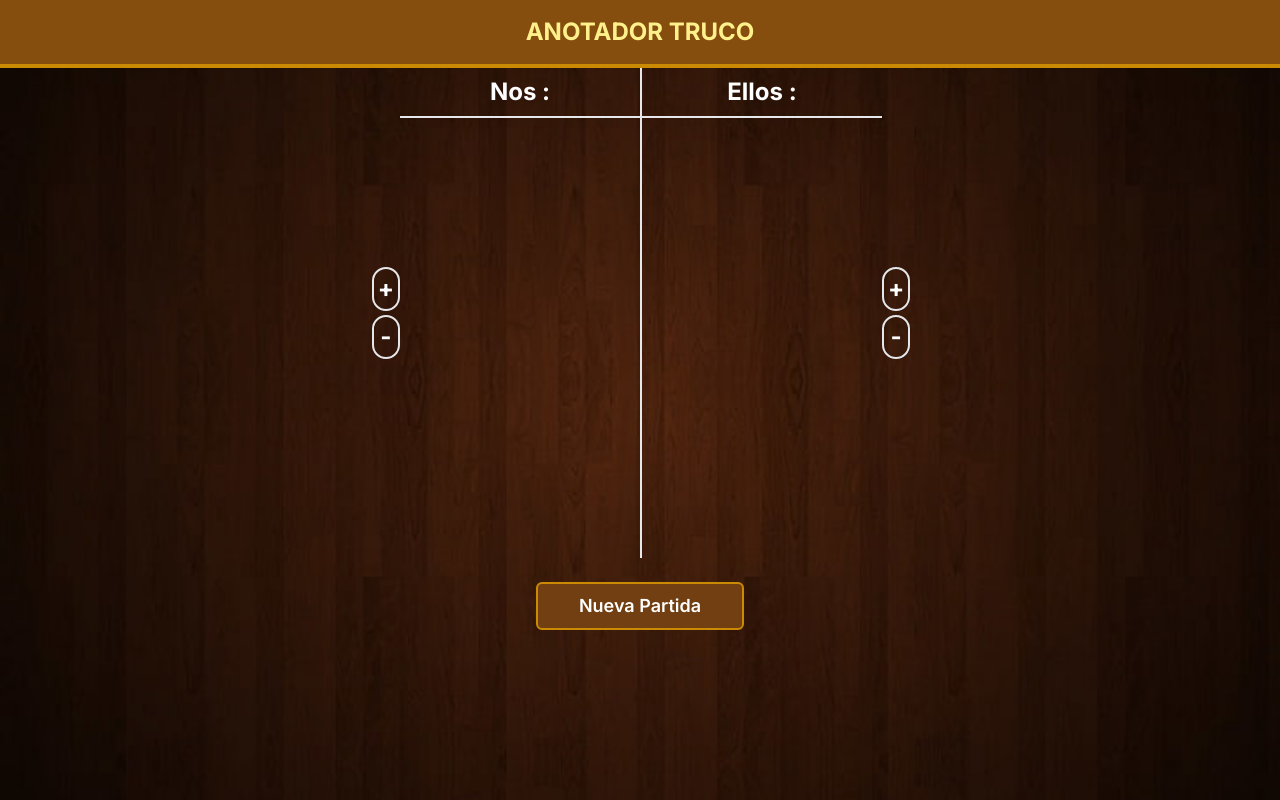
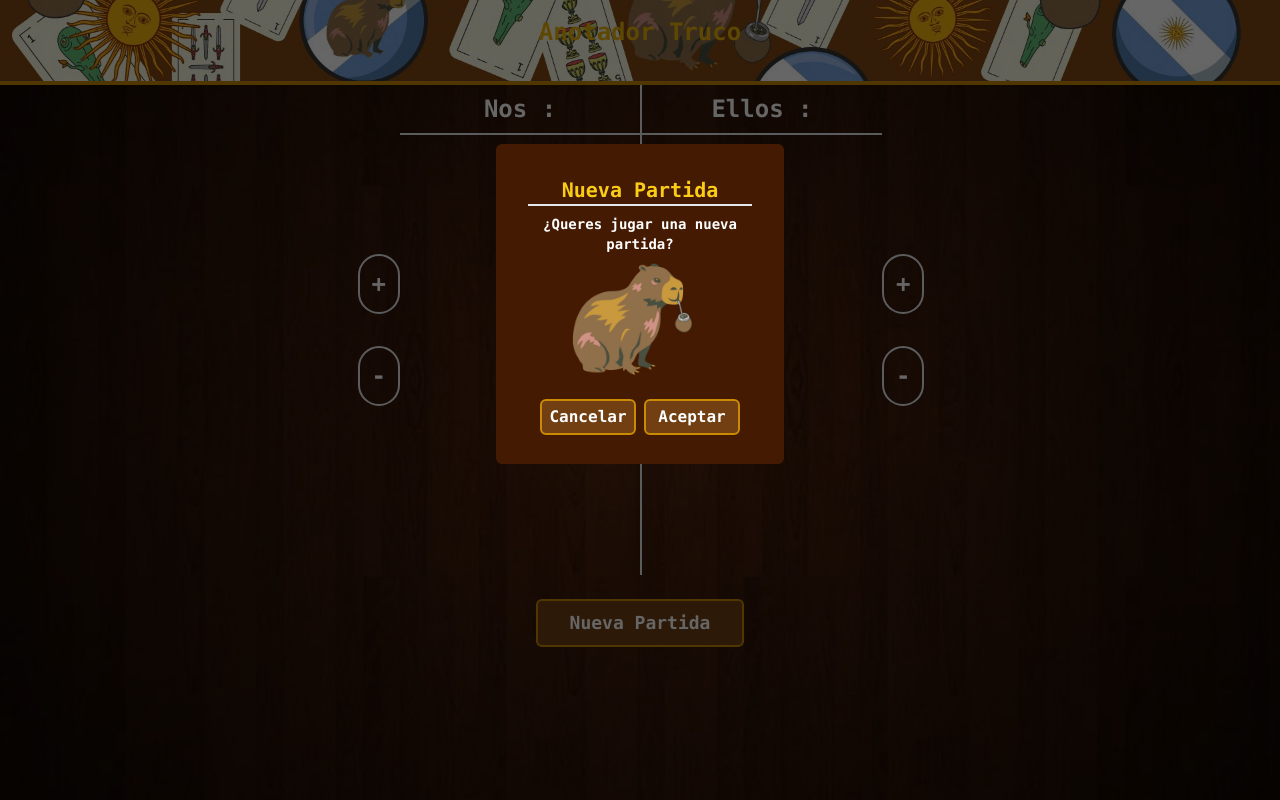
Before and after one commit to EnzoDamianAlderete/Anotador-Truco, a Next.js app: page / in a window 1280 px wide. Both pictures are taken after a click on the button "Nueva Partida". Built offline with nearby package versions, Linux system fonts and the light colour scheme.

Commit message:
se agrega modal nueva partia y cambio de estilo

```diff
--- a/app/globals.css
+++ b/app/globals.css
@@ -10,3 +10,11 @@ body {
  background-size: cover;
  min-height: 100vh;
 }
+
+.bg-truco{
+    background-image: url("../src/img/bg-title.jpg");
+    background-repeat: no-repeat;
+    background-position: center;
+    background-size: cover;
+    min-height: 85px;
+}
--- a/app/page.tsx
+++ b/app/page.tsx
@@ -1,16 +1,42 @@
+'use client'
 import { ButtonNewGame } from '@/components/ButtonNewGame'
+import Modal from '@/components/Modal';
 import { EllosContainer } from '@/containers/ElllosContainer'
 import { NosContainer } from '@/containers/NosContainer'
+import { AnotadorContext } from '@/context/AppContext';
+import { useContext } from 'react';
+import Image from 'next/image';
 
 export default function Home() {
+  const {isOpen , closeModal,RestartGame} = useContext(AnotadorContext);
+
   return (
-    <main className='text-center font-bold text-white text-2xl'>
-      <h1 className='font-bold text-yellow-200 bg-yellow-800 p-4 border-b-4 border-yellow-600'>ANOTADOR TRUCO</h1>
+    <main className='text-center font-mono font-bold text-white text-2xl relative'>
+      <div className='bg-truco border-yellow-600 border-b-4 flex justify-center align-middle pt-4'>
+      <h1 className='text-yellow-500'>Anotador Truco</h1>
+      </div>
+
       <div className='grid grid-cols-2 grid-rows-1'>
         <NosContainer/>
         <EllosContainer/>
       </div>
       <ButtonNewGame/>
+
+      <Modal isOpen={isOpen}>
+        <h3 className='text-center font-mono text-xl border-b-2 mb-2 flex justify-center align-middle text-yellow-400'>Nueva Partida</h3>
+        <p className='text-center font-mono text-sm mb-2'>¿Queres jugar una nueva partida?</p>
+        <Image
+            src="/carpincho.jpg"
+            width={200}
+            height={200}
+            alt="fosforo"
+            />
+        <div className='flex gap-2 justify-center align-middle pt-6'>
+        <button onClick={closeModal} className="font-semibold  bg-yellow-900 w-24 text-base rounded-md self-center border-2 p-1 border-yellow-600">Cancelar</button>
+        <button  onClick={RestartGame} className="font-semibold  bg-yellow-900 w-24 text-base rounded-md self-center border-2 p-1 border-yellow-600">Aceptar</button>
+        </div>
+
+      </Modal>
     </main>
   )
 }
--- a/components/ButtonNewGame.tsx
+++ b/components/ButtonNewGame.tsx
@@ -5,11 +5,11 @@ import { useContext } from "react"
 
 export function ButtonNewGame(){
 
-    const {RestartGame} = useContext(AnotadorContext);
+    const {openModal} = useContext(AnotadorContext);
 
     return(
         <button
-        onClick={RestartGame}
+        onClick={openModal}
         className="font-semibold  bg-yellow-900 w-52 p-2 text-lg rounded-md self-center my-6 border-2 border-yellow-600">Nueva Partida</button>
     )
 }
--- a/components/FosforoComponentEllos.tsx
+++ b/components/FosforoComponentEllos.tsx
@@ -17,7 +17,7 @@ export  function FosforoComponentEllos(){
 
     return(
         <div className='drop-shadow-md'>
-            {pointsEllos ? <div>{esMayorEllos ? <div>
+            {pointsEllos ? <div className='flex justify-center'>{esMayorEllos ? <div>
             <Image
             src={`/fosforos/fosforos-15.png`}
             width={60}
--- a/components/FosforoComponentNos.tsx
+++ b/components/FosforoComponentNos.tsx
@@ -17,7 +17,7 @@ export  function FosforoComponentNos(){
 
     return(
         <div className='drop-shadow-md'>
-           {pointsNos ? <div>{esMayorNos ? <div>
+           {pointsNos ? <div className='flex justify-center'>{esMayorNos ? <div>
             <Image
             src={`/fosforos/fosforos-15.png`}
             width={60}
--- /dev/null
+++ b/components/Modal.tsx
@@ -0,0 +1,22 @@
+import React from 'react';
+
+interface ModalProps {
+  isOpen: boolean;
+  children: React.ReactNode;
+}
+
+const Modal: React.FC<ModalProps>  = ({ isOpen, children }) => {
+  if (!isOpen) {
+    return null;
+  }
+
+  return (
+    <div className="flex flex-col bg-black bg-opacity-60 w-full h-screen absolute top-0">
+      <div className="bg-amber-950 w-72 h-80 p-8 mt-36 rounded-md self-center">
+        {children}
+      </div>
+    </div>
+  );
+};
+
+export default Modal;
--- a/containers/ButtonsContainer.tsx
+++ b/containers/ButtonsContainer.tsx
@@ -10,15 +10,15 @@ interface ButtonsContainerProps {
 export function ButtonsContainer({Add,Remove}:ButtonsContainerProps){
 
     return(
-        <div className="flex flex-col gap-1 ">
+        <div className="flex flex-col gap-8 ">
             <button
             onClick={Add}
-            className="p-1 rounded-full border-2"
+            className="p-3 rounded-full border-2"
             >+
             </button>
             <button
             onClick={Remove}
-            className="p-1 rounded-full border-2">
+            className="p-3 rounded-full border-2">
             -
             </button>
         </div>
--- a/containers/ElllosContainer.tsx
+++ b/containers/ElllosContainer.tsx
@@ -25,7 +25,7 @@ export function EllosContainer(){
 
             <div >
             <h2 className="p-2 drop-shadow-xl  border-b-2">Ellos :</h2>
-                <div className="md:p-20 p-9 w-36 h-96 md:w-60 ">
+                <div className="md:p-10 p-9 w-36 h-96 md:w-60 ">
                 <FosforoComponentEllos/>
                 </div>
             </div>
--- a/containers/NosContainer.tsx
+++ b/containers/NosContainer.tsx
@@ -23,7 +23,7 @@ export function NosContainer(){
         <div className="flex flex-row-reverse container mx-auto">
             <div >
                 <h2 className="p-2 drop-shadow-md border-b-2 ">Nos :</h2>
-                <div className="md:p-20 p-9 w-36 h-128 md:w-60 ">
+                <div className="md:p-10 p-9 w-36 h-128 md:w-60">
                 <FosforoComponentNos/>
                 </div>
             </div>
--- a/context/AppContext.tsx
+++ b/context/AppContext.tsx
@@ -3,6 +3,10 @@
 import React, { ReactNode, createContext, useState } from 'react';
 
 interface MyContextProps{
+  isOpen:boolean;
+  setIsOpen:React.Dispatch<React.SetStateAction<boolean>>;
+  openModal: () => void;
+  closeModal:() => void;
   pointsEllos: number;
   esMayorEllos:boolean;
   setEsMayorEllos:React.Dispatch<React.SetStateAction<boolean>>;
@@ -23,16 +27,26 @@ export const AnotadorProvider = ({ children }:MyContextProps) => {
   const [ pointsNos , setPointsNos] = useState<number>(0);
   const [esMayorNos , setEsMayorNos] = useState<boolean>(false);
   const [esMayorEllos , setEsMayorEllos] = useState<boolean>(false);
+  const [isOpen, setIsOpen] = useState(false);
+
+  const openModal = () => {
+    setIsOpen(true);
+  };
+
+  const closeModal = () => {
+    setIsOpen(false);
+  };
 
   const RestartGame =():void=>{
     setPointsEllos(0);
     setPointsNos(0);
     setEsMayorNos(false);
     setEsMayorEllos(false);
+    closeModal();
   }
 
   return (
-    <AnotadorContext.Provider value={{pointsEllos,setPointsEllos,pointsNos,setPointsNos,RestartGame,children,esMayorNos,setEsMayorNos,esMayorEllos,setEsMayorEllos }}>
+    <AnotadorContext.Provider value={{pointsEllos,setPointsEllos,pointsNos,setPointsNos,RestartGame,children,esMayorNos,setEsMayorNos,esMayorEllos,setEsMayorEllos,isOpen, setIsOpen,openModal,closeModal }}>
       {children}
     </AnotadorContext.Provider>
   );
```
Also changed, not shown: public/carpincho.jpg (added), src/img/bg-title.jpg (added).
